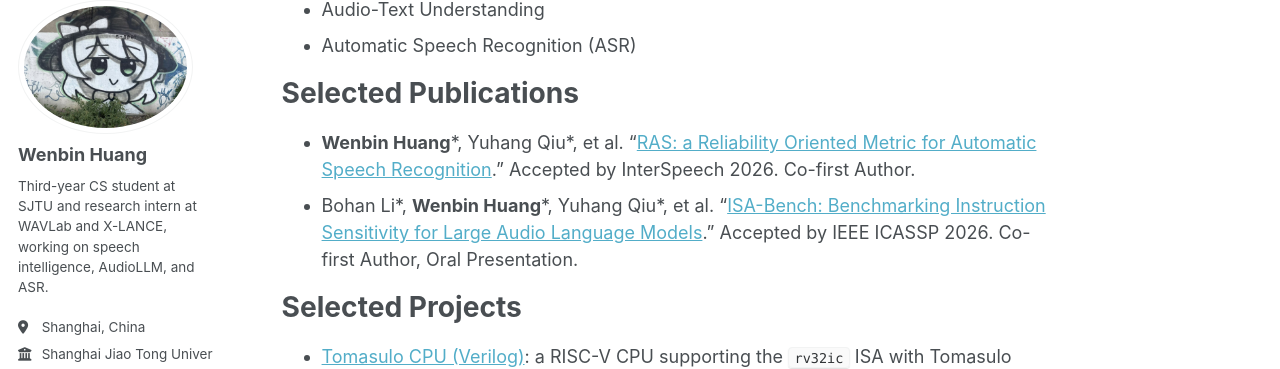
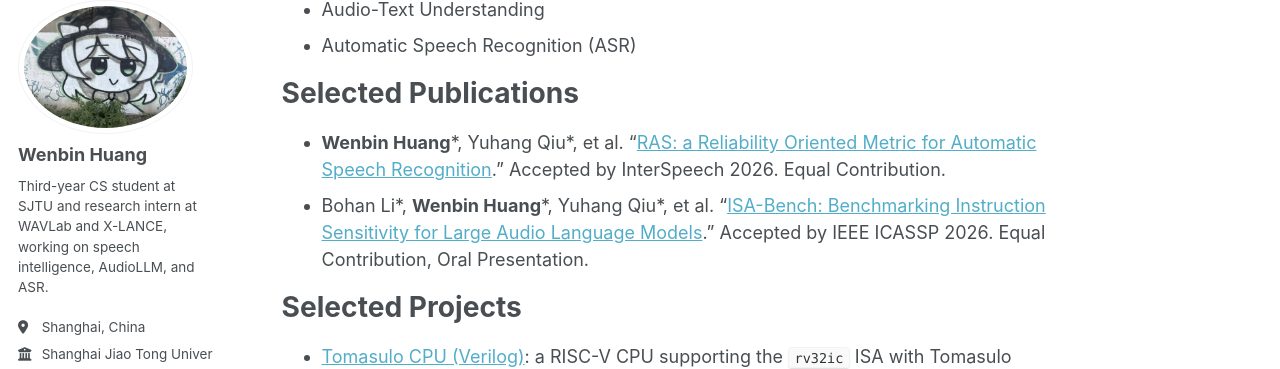
Before and after one commit to HartmannPsi/HartmannPsi.github.io, a Jekyll site: the page built from _pages/about.md, in a window 1280 px wide and 900 px high, scrolled down 510 px. Shown: the part 101-470 px from the top of the window. Built offline with Jekyll 4.4.1, drawn with Linux system fonts in a browser that asks for light colours; some web fonts are replaced; a script bundle is joined from its source files by our own code; library files that are not in the unit come from our copies.

Commit message:
updated cv

```diff
--- a/_pages/about.md
+++ b/_pages/about.md
@@ -26,8 +26,8 @@ Research Interests
 Selected Publications
 ======
 
-- **Wenbin Huang**\*, Yuhang Qiu\*, et al. "[RAS: a Reliability Oriented Metric for Automatic Speech Recognition](https://arxiv.org/pdf/2604.24278)." Accepted by InterSpeech 2026. Co-first Author.
-- Bohan Li\*, **Wenbin Huang**\*, Yuhang Qiu\*, et al. "[ISA-Bench: Benchmarking Instruction Sensitivity for Large Audio Language Models](https://arxiv.org/pdf/2510.23558)." Accepted by IEEE ICASSP 2026. Co-first Author, Oral Presentation.
+- **Wenbin Huang**\*, Yuhang Qiu\*, et al. "[RAS: a Reliability Oriented Metric for Automatic Speech Recognition](https://arxiv.org/pdf/2604.24278)." Accepted by InterSpeech 2026. Equal Contribution.
+- Bohan Li\*, **Wenbin Huang**\*, Yuhang Qiu\*, et al. "[ISA-Bench: Benchmarking Instruction Sensitivity for Large Audio Language Models](https://arxiv.org/pdf/2510.23558)." Accepted by IEEE ICASSP 2026. Equal Contribution, Oral Presentation.
 
 Selected Projects
 ======
```
Also changed, not shown: _publications/2026-01-01-isa-bench.md (+2 -2 lines), _publications/2026-01-02-reliable-asr-manuscript.md (+2 -2 lines), 1 other file.
